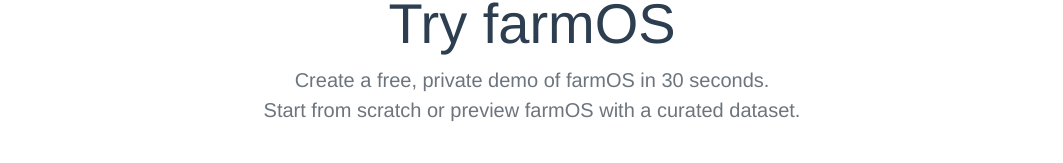
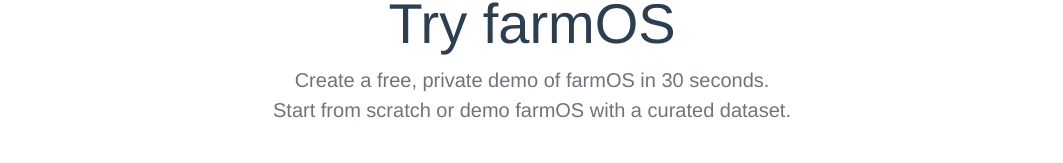
Before and after one commit to paul121/farm-tugboat-demo, a Vue app: page / in a window 1280 px wide. Shown: the part 131-294 px from the top of the page, without its empty margins (108-1171 px from the left). Built offline with nearby package versions, Linux system fonts and the light colour scheme.

Commit message:
Change preview to demo.

```diff
--- a/src/views/Home.vue
+++ b/src/views/Home.vue
@@ -2,7 +2,7 @@
   <div class="p-3 pb-md-4 mx-auto text-center">
     <h1 class="display-4 fw-normal">Try farmOS</h1>
     <p class="fs-5 mb-0 text-muted">Create a free, private demo of farmOS in 30 seconds.</p>
-    <p class="fs-5 text-muted">Start from scratch or preview farmOS with a curated dataset.</p>
+    <p class="fs-5 text-muted">Start from scratch or demo farmOS with a curated dataset.</p>
   </div>
   <div class="row row-cols-1 row-cols-md-3 mb-3">
     <template v-for="option in basePreviewOptions" :key="option.id">
```
